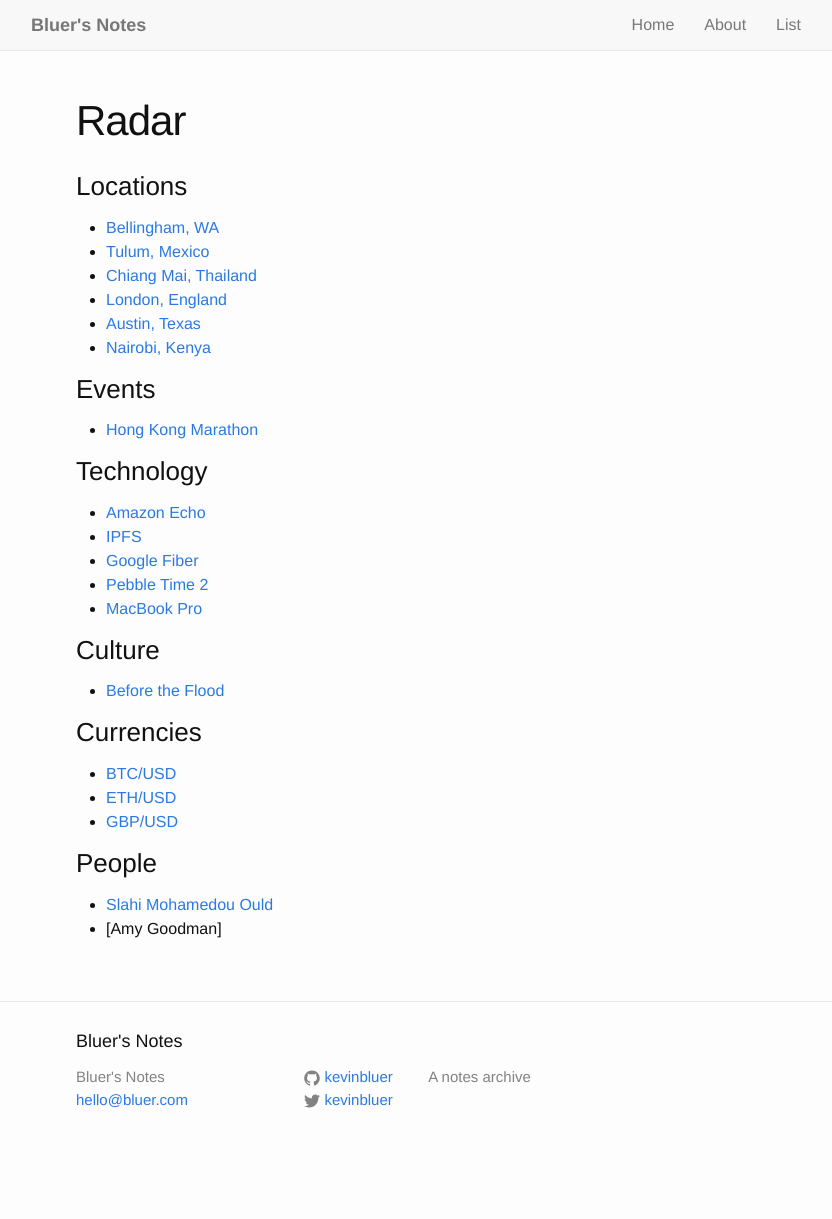
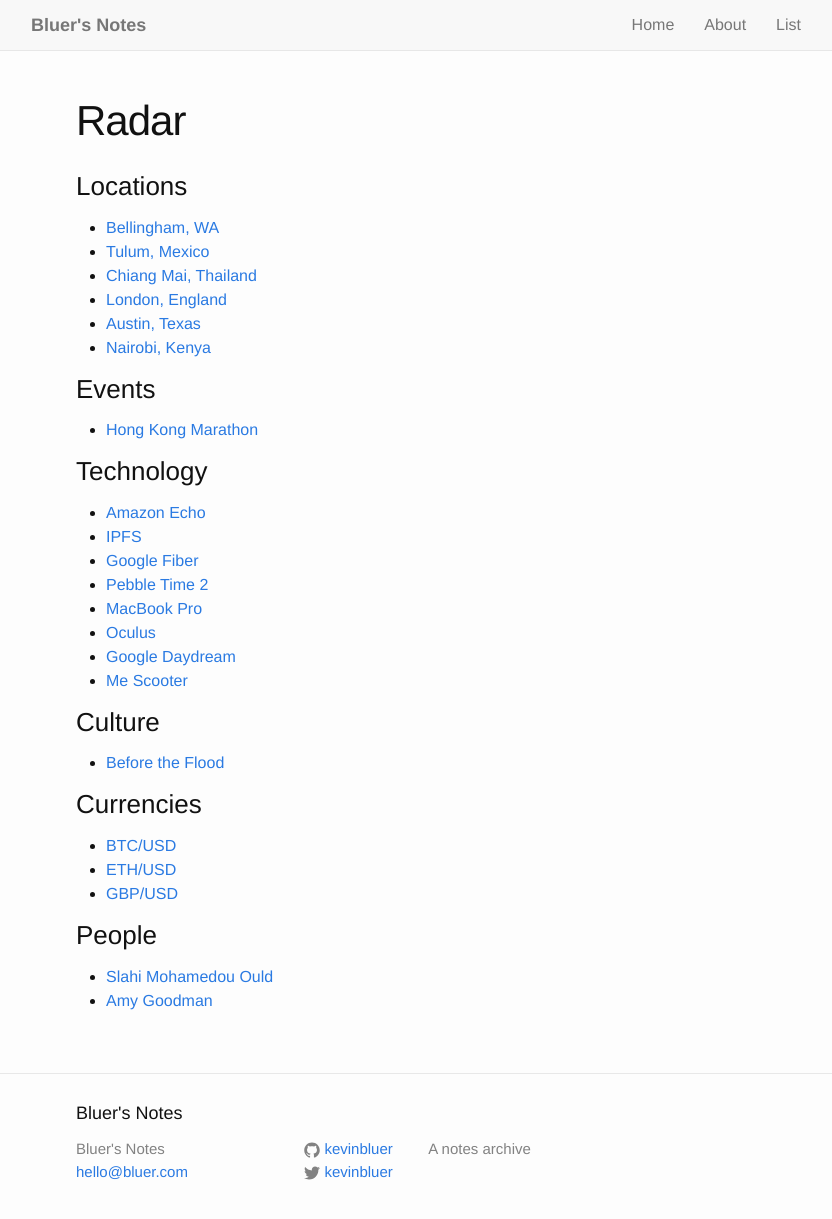
Before and after one commit to kevinbluer/bluer-notes-jekyll, a Jekyll site: the page built from radar.md, in a window 1280 px wide and 1243 px high. Shown: the top 1219 px of the window, without its empty margins (224-1056 px from the left). Built offline with Jekyll 4.4.1, drawn with Linux system fonts in a browser that asks for light colours.

Commit message:
updating radar

```diff
--- a/radar.md
+++ b/radar.md
@@ -24,6 +24,9 @@
 - [Google Fiber](https://www.google.com.hk/webhp?sourceid=chrome-instant&ion=1&espv=2&ie=UTF-8#q=google+fiber&tbm=nws)
 - [Pebble Time 2](https://www.google.com.hk/webhp?sourceid=chrome-instant&ion=1&espv=2&ie=UTF-8#q=pebble+time+2&tbm=nws)
 - [MacBook Pro](https://www.google.com.hk/webhp?sourceid=chrome-instant&ion=1&espv=2&ie=UTF-8#tbm=nws&q=macbook+pro)
+- [Oculus](https://www.oculus.com)
+- [Google Daydream](https://vr.google.com/daydream/)
+- [Me Scooter](http://www.scooterelettrico.me/en/)
 
 ### Culture
 
@@ -38,4 +41,4 @@
 ### People
 
 - [Slahi Mohamedou Ould](https://www.google.com/webhp?sourceid=chrome-instant&ion=1&espv=2&ie=UTF-8#q=slahi+mohamedou+ould&tbm=nws)
-- [Amy Goodman]
+- [Amy Goodman](https://www.google.com.hk/webhp?sourceid=chrome-instant&ion=1&espv=2&ie=UTF-8#q=amy+goodman&tbm=nws)
```
